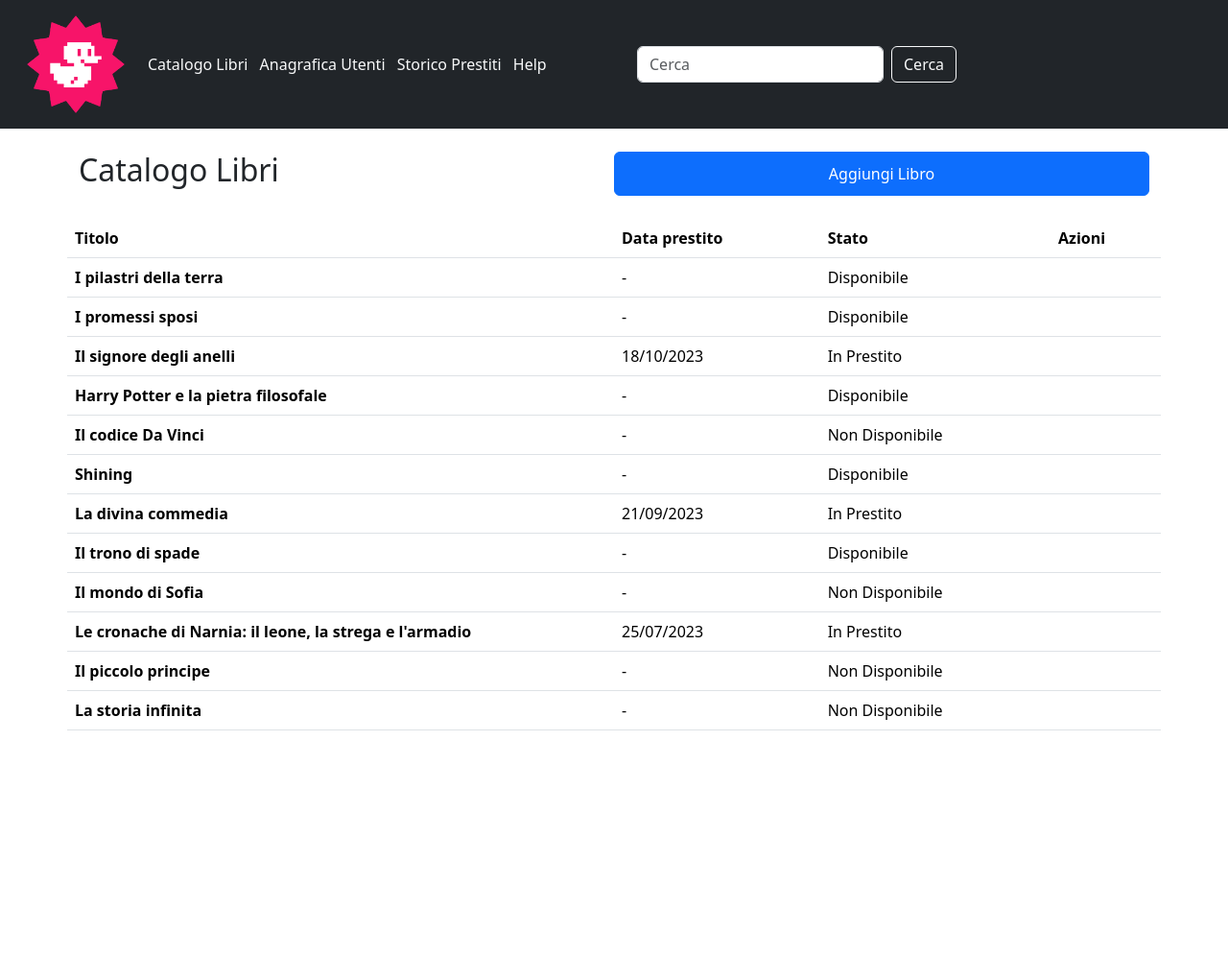
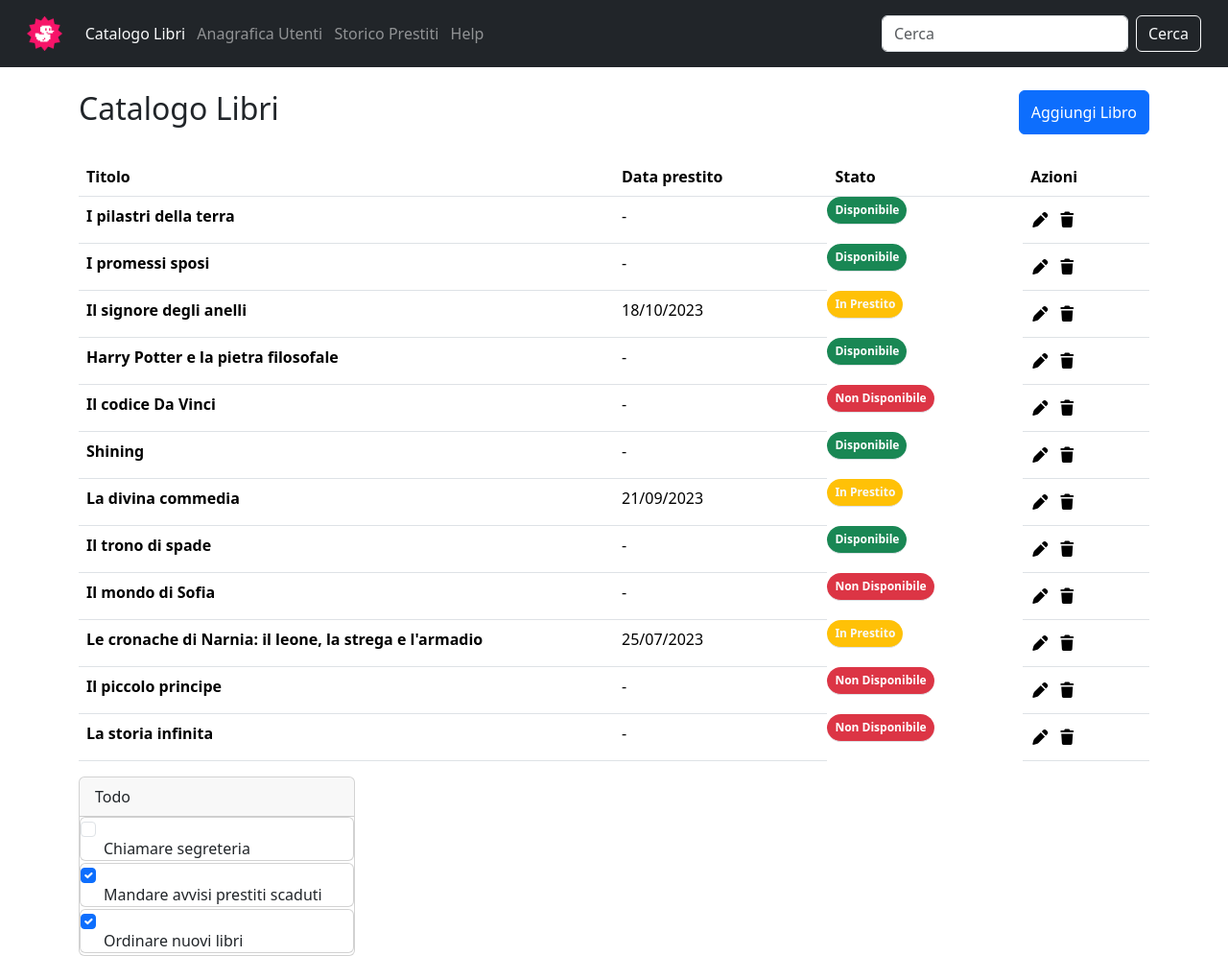
Before and after one commit to LeoPalmieri98/html-css-bootstrap-dashboard, a plain HTML site: page index.html in a window 1280 px wide. Shown: the whole page at 96% size. Before the commit the page ends 800 px from the top, so only its background shows below. Drawn offline with nearby package versions, Linux system fonts and the light colour scheme.

Commit message:
add-badge,checklist,fix-header

```diff
--- a/index.html
+++ b/index.html
@@ -9,20 +9,24 @@
     <link rel="stylesheet" href="https://cdnjs.cloudflare.com/ajax/libs/bootstrap/5.3.8/css/bootstrap.min.css"
         integrity="sha512-2bBQCjcnw658Lho4nlXJcc6WkV/UxpE/sAokbXPxQNGqmNdQrWqtw26Ns9kFF/yG792pKR1Sx8/Y1Lf1XN4GKA=="
         crossorigin="anonymous" referrerpolicy="no-referrer" />
+    <link rel="stylesheet" href="https://cdnjs.cloudflare.com/ajax/libs/font-awesome/7.0.1/css/all.min.css"
+        integrity="sha512-2SwdPD6INVrV/lHTZbO2nodKhrnDdJK9/kg2XD1r9uGqPo1cUbujc+IYdlYdEErWNu69gVcYgdxlmVmzTWnetw=="
+        crossorigin="anonymous" referrerpolicy="no-referrer" />
+
 </head>
 
 <body>
     <header>
         <div class="container-fluid bg-dark">
-            <div class="d-flex align-items-center p-3 text-light ">
-                <img class="col-1" src="./img/duck.png" alt="Logo-Duck">
-                <div class="col-5 ms-4">
+            <div class="d-flex align-items-center p-3 text-light">
+                <img class="col-1 logo" src="./img/duck.png" alt="Logo-Duck">
+                <div class="col ms-4">
                     <span>Catalogo Libri</span>
-                    <span class="ms-2">Anagrafica Utenti</span>
-                    <span class="ms-2">Storico Prestiti</span>
-                    <span class="ms-2">Help</span>
+                    <span class="ms-2 text-white-50">Anagrafica Utenti</span>
+                    <span class="ms-2 text-white-50">Storico Prestiti</span>
+                    <span class="ms-2 text-white-50">Help</span>
                 </div>
-                <div col-6>
+                <div>
                     <form class="d-flex form-inline justify-content-end my-2 my-lg-0">
                         <input class="form-control mr-sm-2" type="search" placeholder="Cerca" aria-label="Search">
                         <button class="btn btn-outline-light my-2 my-sm-0 ms-2" type="submit">Cerca</button>
@@ -31,14 +35,16 @@
             </div>
         </div>
     </header>
+
     <main>
-        <div class="container d-flex py-4">
-            <h2 class="col-6">Catalogo Libri</h2>
-            <button class="col-6 justify-content-end btn btn-primary">Aggiungi Libro</button>
+        <div class="container">
+            <div class="d-flex py-4">
+                <h2 class="col">Catalogo Libri</h2>
+                <button class="justify-content-end btn btn-primary">Aggiungi Libro</button>
             </div>
 
             <div>
-            <table class="container table">
+                <table class="table">
                     <thead>
                         <tr>
                             <th class="col-6" scope="col">Titolo</th>
@@ -51,81 +57,101 @@
                         <tr>
                             <th scope="row">I pilastri della terra</th>
                             <td>-</td>
-                        <td>Disponibile</td>
-                        <td></td>
+                            <td class="badge rounded-pill text-bg-success">Disponibile</td>
+                            <td><i class="fa-solid fa-pen"></i><i class="fa-solid fa-trash m-2"></i></td>
                         </tr>
                         <tr>
                             <th scope="row">I promessi sposi</th>
                             <td>-</td>
-                        <td>Disponibile</td>
-                        <td></td>
+                            <td class="badge rounded-pill text-bg-success">Disponibile</td>
+                            <td><i class="fa-solid fa-pen"></i><i class="fa-solid fa-trash m-2"></i></td>
                         </tr>
                         <tr>
                             <th scope="row">Il signore degli anelli</th>
                             <td>18/10/2023</td>
-                        <td>In Prestito</td>
-                        <td></td>
+                            <td class="badge rounded-pill text-bg-warning text-light">In Prestito</td>
+                            <td><i class="fa-solid fa-pen"></i><i class="fa-solid fa-trash m-2"></i></td>
                         </tr>
                         <tr>
                             <th scope="row">Harry Potter e la pietra filosofale</th>
                             <td>-</td>
-                        <td>Disponibile</td>
-                        <td></td>
+                            <td class="badge rounded-pill text-bg-success">Disponibile</td>
+                            <td><i class="fa-solid fa-pen"></i><i class="fa-solid fa-trash m-2"></i></td>
                         </tr>
                         <tr>
                             <th scope="row">Il codice Da Vinci</th>
                             <td>-</td>
-                        <td>Non Disponibile</td>
-                        <td></td>
+                            <td class="badge rounded-pill text-bg-danger">Non Disponibile</td>
+                            <td><i class="fa-solid fa-pen"></i><i class="fa-solid fa-trash m-2"></i></td>
                         </tr>
                         <tr>
                             <th scope="row">Shining</th>
                             <td>-</td>
-                        <td>Disponibile</td>
-                        <td></td>
+                            <td class="badge rounded-pill text-bg-success">Disponibile</td>
+                            <td><i class="fa-solid fa-pen"></i><i class="fa-solid fa-trash m-2"></i></td>
                         </tr>
                         <tr>
                             <th scope="row">La divina commedia</th>
                             <td>21/09/2023</td>
-                        <td>In Prestito</td>
-                        <td></td>
+                            <td class="badge rounded-pill text-bg-warning text-light">In Prestito</td>
+                            <td><i class="fa-solid fa-pen"></i><i class="fa-solid fa-trash m-2"></i></td>
                         </tr>
                         <tr>
                             <th scope="row">Il trono di spade</th>
                             <td>-</td>
-                        <td>Disponibile</td>
-                        <td></td>
+                            <td class="badge rounded-pill text-bg-success">Disponibile</td>
+                            <td><i class="fa-solid fa-pen"></i><i class="fa-solid fa-trash m-2"></i></td>
                         </tr>
                         <tr>
                             <th scope="row">Il mondo di Sofia</th>
                             <td>-</td>
-                        <td>Non Disponibile</td>
-                        <td></td>
+                            <td class="badge rounded-pill text-bg-danger">Non Disponibile</td>
+                            <td><i class="fa-solid fa-pen"></i><i class="fa-solid fa-trash m-2"></i></td>
                         </tr>
                         <tr>
                             <th scope="row">Le cronache di Narnia: il leone, la strega e l'armadio</th>
                             <td>25/07/2023</td>
-                        <td>In Prestito</td>
-                        <td></td>
+                            <td class="badge rounded-pill text-bg-warning text-light">In Prestito</td>
+                            <td><i class="fa-solid fa-pen"></i><i class="fa-solid fa-trash m-2"></i></td>
                         </tr>
                         <tr>
                             <th scope="row">Il piccolo principe</th>
                             <td>-</td>
-                        <td>Non Disponibile</td>
-                        <td></td>
+                            <td class="badge rounded-pill text-bg-danger">Non Disponibile</td>
+                            <td><i class="fa-solid fa-pen"></i><i class="fa-solid fa-trash m-2"></i></td>
                         </tr>
                         <tr>
                             <th scope="row">La storia infinita</th>
                             <td>-</td>
-                        <td>Non Disponibile</td>
-                        <td></td>
+                            <td class="badge rounded-pill text-bg-danger">Non Disponibile</td>
+                            <td><i class="fa-solid fa-pen"></i><i class="fa-solid fa-trash m-2"></i></td>
                         </tr>
-
-
                     </tbody>
                 </table>
             </div>
-
+            <div class="card " style="width: 18rem;">
+                <div class="card-header">
+                    Todo
+                </div>
+                <div class="form-check card">
+                    <input class="form-check-input" type="checkbox" value="" id="checkDefault">
+                    <label class="form-check-label" for="checkDefault">
+                        Chiamare segreteria
+                    </label>
+                </div>
+                <div class="form-check card">
+                    <input class="form-check-input" type="checkbox" value="" id="checkChecked" checked>
+                    <label class="form-check-label" for="checkChecked">
+                        Mandare avvisi prestiti scaduti
+                    </label>
+                </div>
+                <div class="form-check card">
+                    <input class="form-check-input" type="checkbox" value="" id="checkChecked" checked>
+                    <label class="form-check-label" for="checkChecked">
+                        Ordinare nuovi libri
+                    </label>
+                </div>
+            </div>
     </main>
 
 
--- a/style.css
+++ b/style.css
@@ -0,0 +1,3 @@
+.logo  {
+    max-width: 3%;
+}
```
Lines whose indentation alone changed are shown as unchanged.
